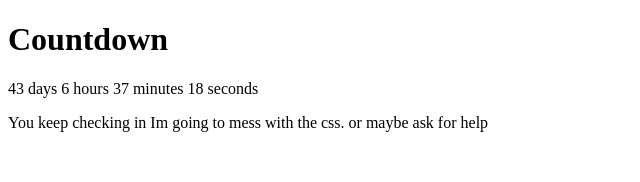
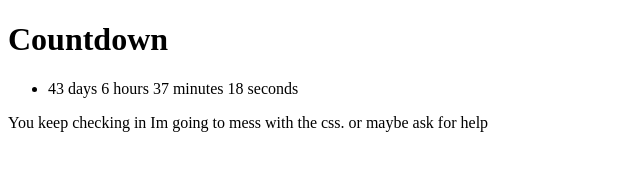
Before and after one commit to CamDevArchive/countdown, a React (Create React App) app: page / in a window 1280 px wide. Shown: the top 182 px of the page, without its empty margins (0-640 px from the left). Built offline with nearby package versions, Linux system fonts and the light colour scheme.

Commit message:
adds modularity

```diff
--- a/src/App.js
+++ b/src/App.js
@@ -1,56 +1,12 @@
-import React, { useEffect, useState } from "react";
-
-const calculateTimeLeft = () => {
-  let year = new Date().getFullYear();
-  let difference = +new Date(`9/23/${year}`) - +new Date();
-
-  let timeLeft = {};
-
-  if (difference > 0) {
-    timeLeft = {
-      days: Math.floor(difference / (1000 * 60 * 60 * 24)),
-      hours: Math.floor((difference / (1000 * 60 * 60)) % 24),
-      minutes: Math.floor((difference / 1000 / 60) % 60),
-      seconds: Math.floor((difference / 1000) % 60),
-    };
-  }
-
-  return timeLeft;
-};
-
+import Timer from './Timer';
 export default function App() {
-  const [timeLeft, setTimeLeft] = useState(calculateTimeLeft());
-
-  useEffect(() => {
-    const timer = setTimeout(() => {
-      setTimeLeft(calculateTimeLeft());
-    }, 1000);
-    return () => clearTimeout(timer);
-  });
-
-  const timerComponents = [];
-  Object.keys(timeLeft).forEach((interval) => {
-    if (!timeLeft[interval]) {
-      return;
-    }
-
-    timerComponents.push(
-      <span>
-        {timeLeft[interval]} {interval}{" "}
-      </span>
-    );
-    return (
-      <div>
-        {timerComponents.length ? timerComponents : <span>Time's up!</span>}
-      </div>
-    );
-  });
-
   return (
-    <div>
+    <>
       <h1>Countdown</h1>
-      {timerComponents.length ? timerComponents : <span>Time's up!</span>}
+      <ul>
+        <Timer title="Graduation Day" date={"9/23/"} />
+      </ul>
       <p>You keep checking in Im going to mess with the css. or maybe ask for help</p>
-    </div>
+    </>
   );
 }
--- /dev/null
+++ b/src/Timer.js
@@ -0,0 +1,52 @@
+import React, { useEffect, useState } from "react";
+
+const calculateTimeLeft = (targetDate = "9/23/") => {
+  let year = new Date().getFullYear();
+  let difference = +new Date(targetDate + year) - +new Date();
+  let timeLeft = {};
+
+  if (difference > 0) {
+    timeLeft = {
+      days: Math.floor(difference / (1000 * 60 * 60 * 24)),
+      hours: Math.floor((difference / (1000 * 60 * 60)) % 24),
+      minutes: Math.floor((difference / 1000 / 60) % 60),
+      seconds: Math.floor((difference / 1000) % 60),
+    };
+  }
+
+  return timeLeft;
+};
+
+export default function Timer(props) {
+  const [timeLeft, setTimeLeft] = useState(calculateTimeLeft(props.date));
+
+
+  useEffect(() => {
+    const timer = setTimeout(() => {
+      setTimeLeft(calculateTimeLeft(props.date));
+    }, 1000);
+    return () => clearTimeout(timer);
+  });
+
+  const timerComponents = [];
+
+// timeLeft === {days: 42, hours: 23, minutes: 44, seconds: 9}
+// Object.keys === ['days', 'hours', 'minutes', 'seconds']
+
+  Object.keys(timeLeft).forEach((interval) => {
+    // if values are 0, don't display
+    // if (!timeLeft[interval]) { return; }
+
+    timerComponents.push(
+      <span key={interval} className={interval}>
+        {timeLeft[interval]} {interval}{" "}
+      </span>
+    );
+  });
+
+  return (
+    <li className="list__item">
+      {timerComponents.length ? timerComponents : <span>Time's up!</span>}
+    </li>
+  );
+}
```
